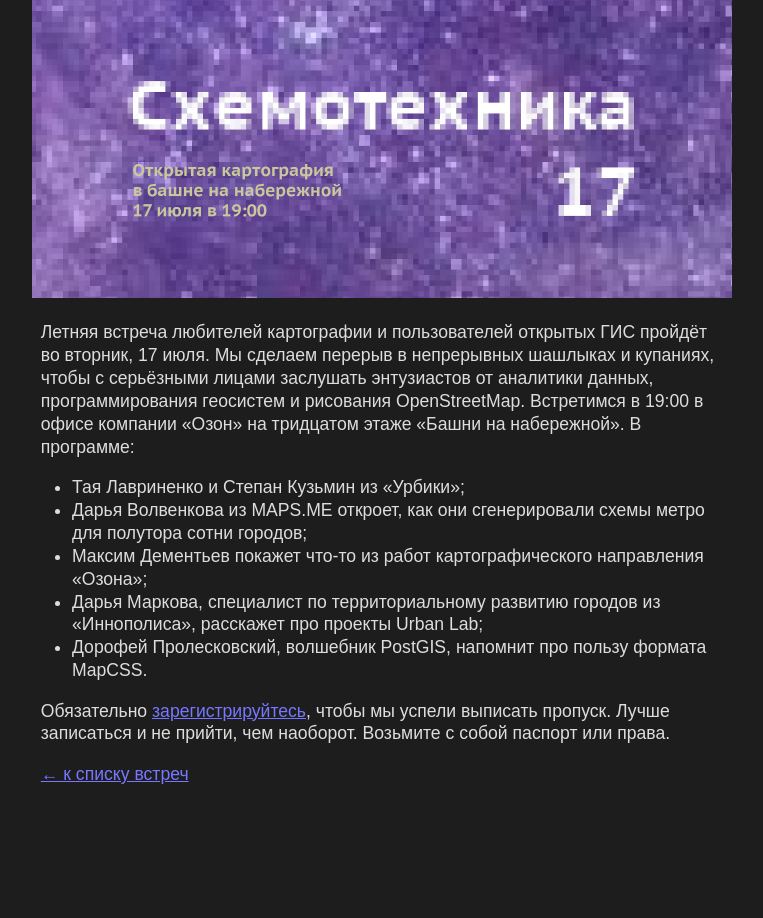
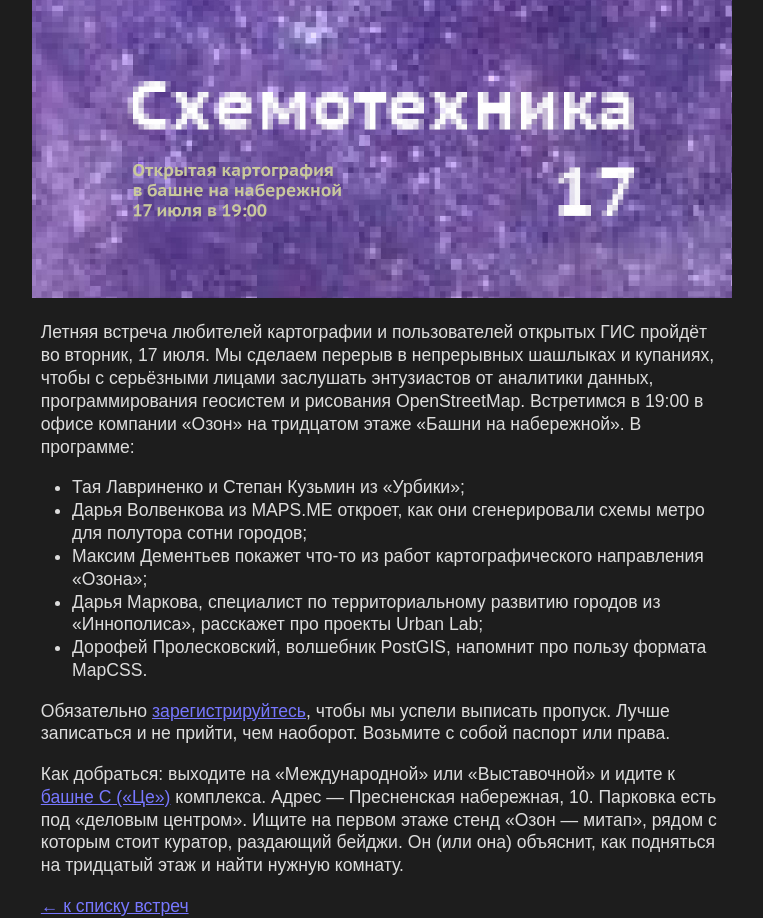
Before and after one commit to Zverik/schemotechnika, a Jekyll site: the page built from _posts/2018-06-28-schemo17.md, in a window 1280 px wide. Shown: the whole page, without its empty margins (258-1021 px from the left). Built offline with Jekyll 4.4.1, drawn with Linux system fonts in a browser that asks for light colours.

Commit message:
how to get there

```diff
--- a/_posts/2018-06-28-schemo17.md
+++ b/_posts/2018-06-28-schemo17.md
@@ -19,3 +19,9 @@ permalink: 17.html
 
 Обязательно [зарегистрируйтесь](https://iz.timepad.ru/event/754613/), чтобы мы успели выписать
 пропуск. Лучше записаться и не прийти, чем наоборот. Возьмите с собой паспорт или права.
+
+Как добраться: выходите на «Международной» или «Выставочной» и идите к
+[башне C («Це»)](https://www.openstreetmap.org/?mlat=55.74694&mlon=37.53673#map=17/55.74694/37.53673)
+комплекса. Адрес — Пресненская набережная, 10. Парковка есть под «деловым центром».
+Ищите на первом этаже стенд «Озон — митап», рядом с которым стоит куратор, раздающий бейджи.
+Он (или она) объяснит, как подняться на тридцатый этаж и найти нужную комнату.
```
